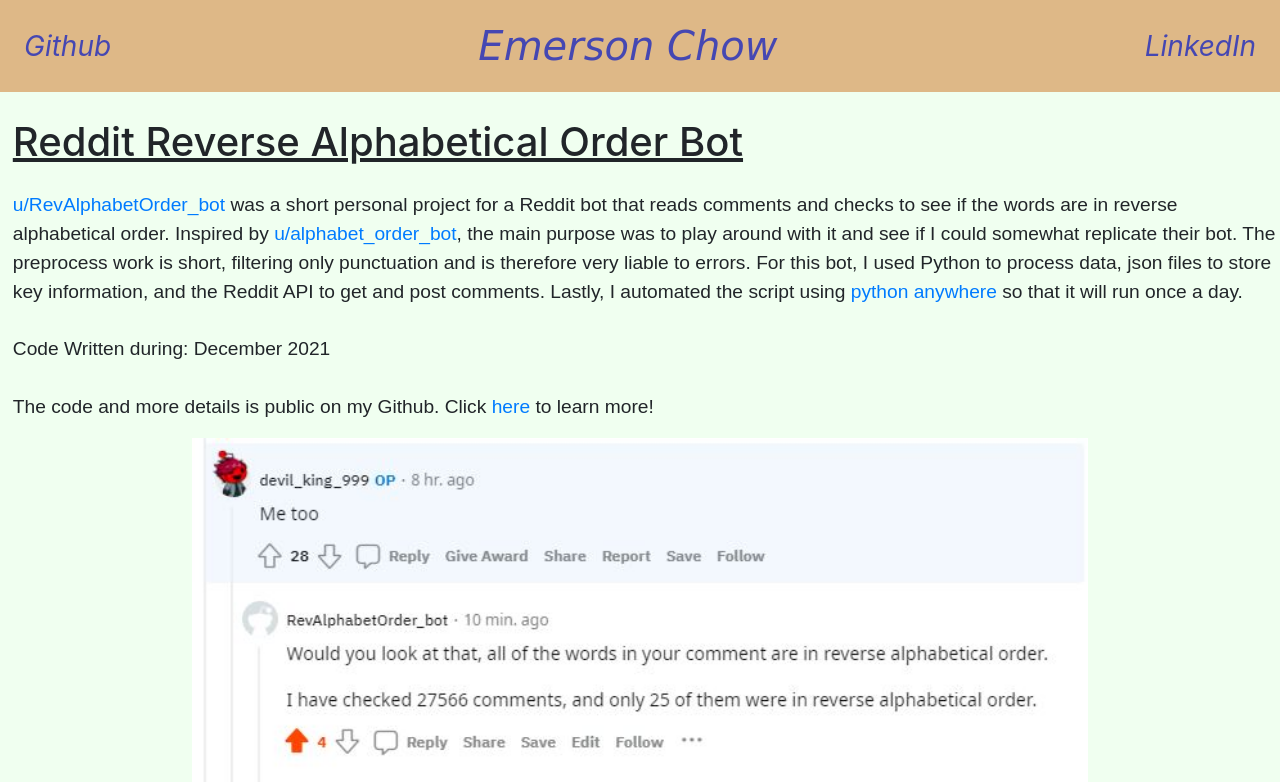
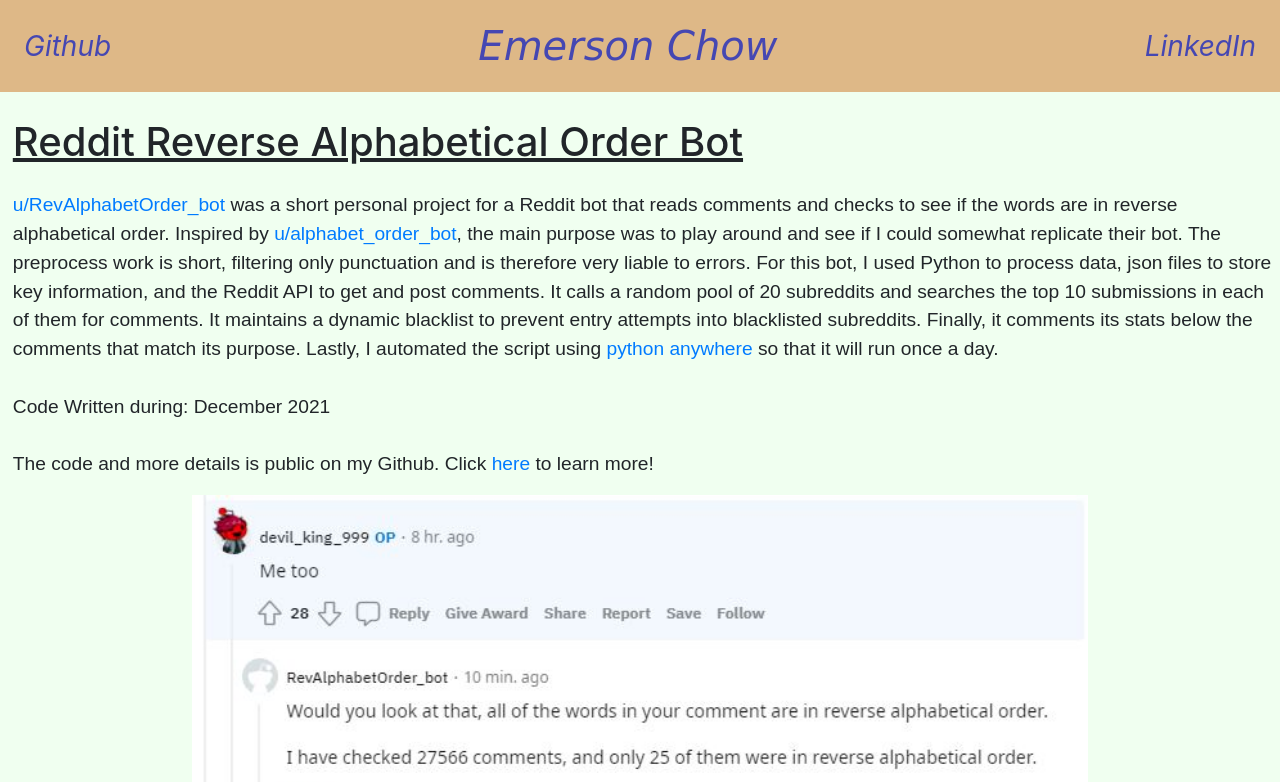
Before and after one commit to EmersonChow/emersonchow.github.io, a plain HTML site: page CompletedProjects/RedditBot.html in a window 1280 px wide. Shown: the top 782 px of the page. Drawn offline with nearby package versions, Linux system fonts and the light colour scheme; a web font is replaced by a local one.

Commit message:
edited Redditbot page

```diff
--- a/CompletedProjects/RedditBot.html
+++ b/CompletedProjects/RedditBot.html
@@ -38,7 +38,7 @@
       <u>Reddit Reverse Alphabetical Order Bot</u>
     </h1>
     <p>
-        <a href = "https://www.reddit.com/user/RevAlphabetOrder_bot/">u/RevAlphabetOrder_bot</a> was a short personal project for a Reddit bot that reads comments and checks to see if the words are in reverse alphabetical order. Inspired by <a href = "https://www.reddit.com/user/alphabet_order_bot/">u/alphabet_order_bot</a>, the main purpose was to play around with it and see if I could somewhat replicate their bot. The preprocess work is short, filtering only punctuation and is therefore very liable to errors. For this bot, I used Python to process data, json files to store key information, and the Reddit API to get and post comments. Lastly, I automated the script using <a href="https://www.pythonanywhere.com">python anywhere</a> so that it will run once a day.
+        <a href = "https://www.reddit.com/user/RevAlphabetOrder_bot/">u/RevAlphabetOrder_bot</a> was a short personal project for a Reddit bot that reads comments and checks to see if the words are in reverse alphabetical order. Inspired by <a href = "https://www.reddit.com/user/alphabet_order_bot/">u/alphabet_order_bot</a>, the main purpose was to play around and see if I could somewhat replicate their bot. The preprocess work is short, filtering only punctuation and is therefore very liable to errors. For this bot, I used Python to process data, json files to store key information, and the Reddit API to get and post comments. It calls a random pool of 20 subreddits and searches the top 10 submissions in each of them for comments. It maintains a dynamic blacklist to prevent entry attempts into blacklisted subreddits. Finally, it comments its stats below the comments that match its purpose. Lastly, I automated the script using <a href="https://www.pythonanywhere.com">python anywhere</a> so that it will run once a day.
         <br><br>
         Code Written during: December 2021
         <br><br>
```
